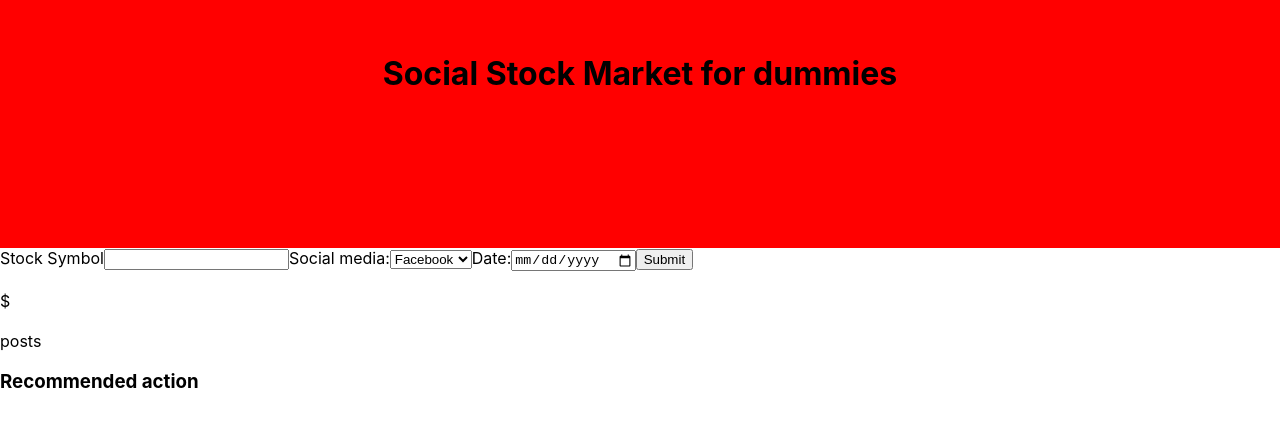
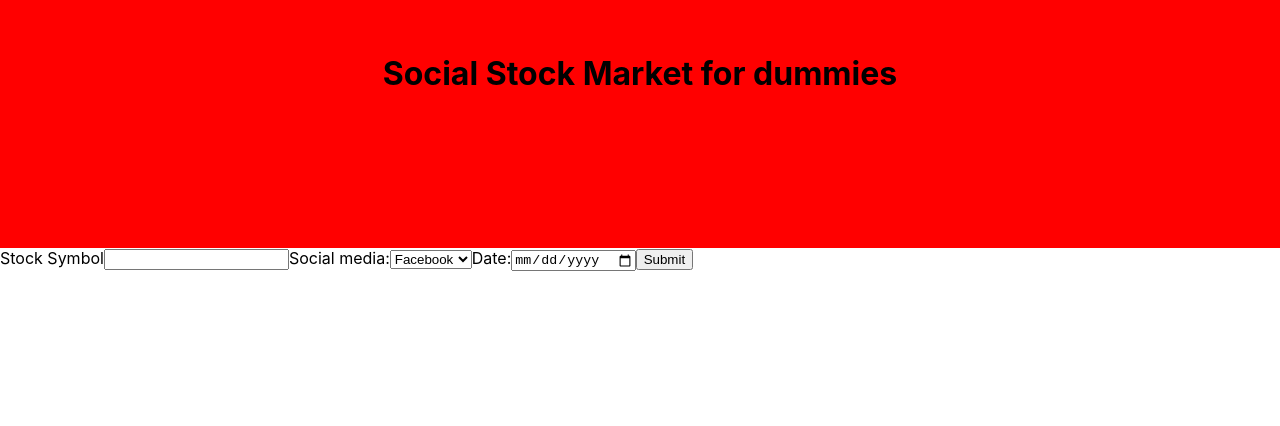
Before and after one commit to lady-rosie/my-app, a React (Create React App) app: page / in a window 1280 px wide. Shown: the part 102-528 px from the top of the page. Built offline with nearby package versions, Linux system fonts and the light colour scheme.

Commit message:
update form and results components

```diff
--- a/src/components/Form.jsx
+++ b/src/components/Form.jsx
@@ -7,7 +7,7 @@ const Form = ({onSubmit}) => {
     return(
         <form onSubmit={handleSubmit(onSubmit)}>
         <label for="stocks">Stock Symbol</label>
-        <input type="text" id="stocks" name="stockSymbol" ref={register} />
+        <input type="text" id="stocks" name="stockSymbol" ref={register} required />
 
         <label for="socials">Social media:</label>
         <select id="socials" name="socialMedia" ref={register} >
@@ -18,7 +18,7 @@ const Form = ({onSubmit}) => {
         </select>
 
         <label for="dates">Date:</label>
-        <input type="date" id="dates" name="dates" ref={register} ></input>
+        <input type="date" id="dates" name="dates" ref={register} required ></input>
 
         <input type="submit" value="Submit"/>
 
--- a/src/components/Results.jsx
+++ b/src/components/Results.jsx
@@ -3,19 +3,17 @@ import React from 'react';
 const Results = ({values, price, reco, socialMedia}) => {
 
     return(
+        <div>
+            { price &&
                 <div className="results">
-            <div>
                     <h2> {values.stockSymbol} </h2>
                     <p> {price}$ </p>
-            </div>
-            <div>
                     <h2> {values.socialMedia} </h2>
                     <p> {socialMedia} posts </p>
-            </div>
-            <div>
                     <h3> Recommended action </h3>
                     <p> {reco} </p>
                 </div>
+             }
         </div>
 
     );
```
Lines whose indentation alone changed are shown as unchanged.
